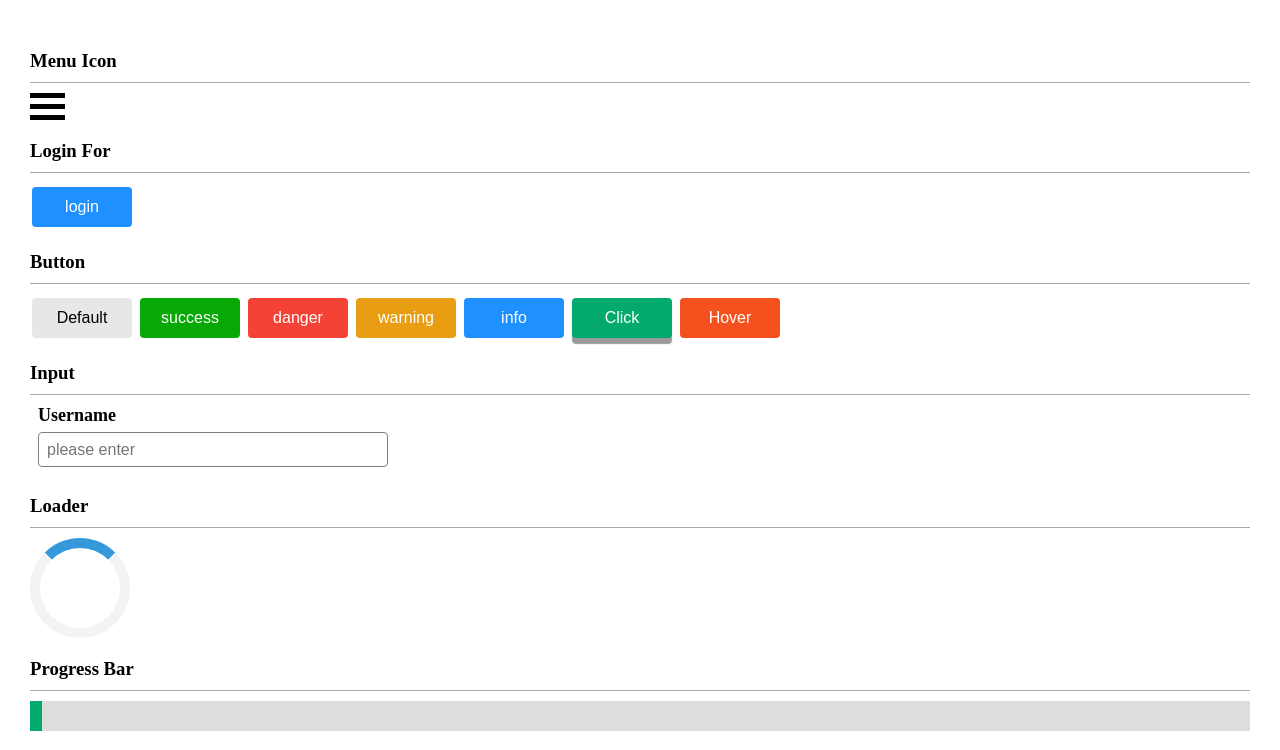
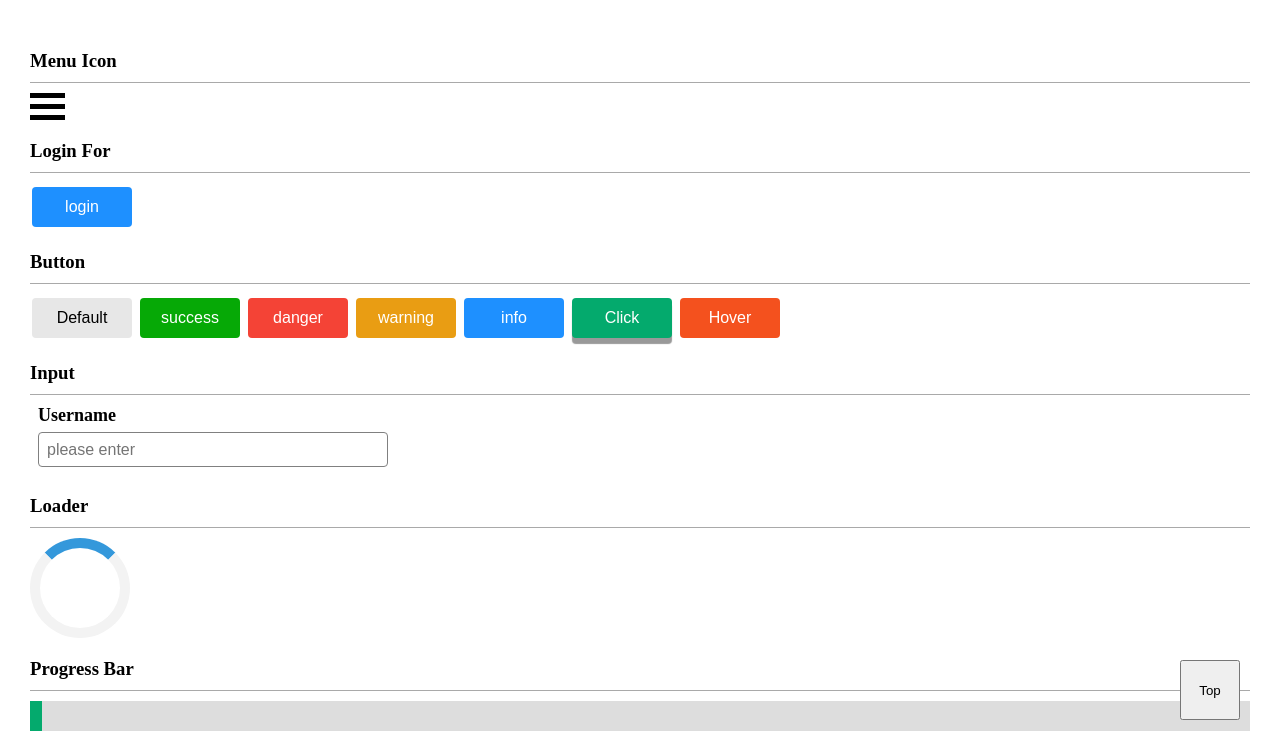
Before and after one commit to 1446450047/JS-Component, a website built with Vite: page index.html in a window 1280 px wide. Shown: the top 750 px of the page. Built offline with nearby package versions, Linux system fonts and the light colour scheme; files whose address does not match are found by name.

Commit message:
添加回到顶部的html，css

```diff
--- a/index.html
+++ b/index.html
@@ -8,6 +8,7 @@
 </head>
 <body>
 <div id="app">
+    <button class="to-top">Top</button>
     <h3 class="title">Menu Icon</h3>
     <div class="menu-icon-wrapper">
         <div class="bar1"></div>
--- a/main.js
+++ b/main.js
@@ -13,3 +13,5 @@ import "./range-slider/range-slider"
 import "./toggle-switch/toggle-switch.scss"
 import "./toggle-switch/toggle-switch"
 import "./image-slide/image-slide.scss"
+import "./to-top/to-top.scss"
+import "./to-top/to-top"
--- /dev/null
+++ b/to-top/to-top.js
@@ -0,0 +1 @@
+console.log();
--- /dev/null
+++ b/to-top/to-top.scss
@@ -0,0 +1,9 @@
+.to-top{
+  position: fixed;
+  width: 60px;
+  height: 60px;
+  z-index: 100;
+  bottom: 80px;
+  right: 40px;
+
+}
```
